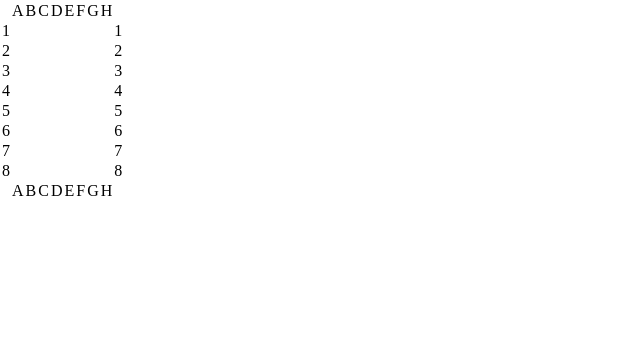
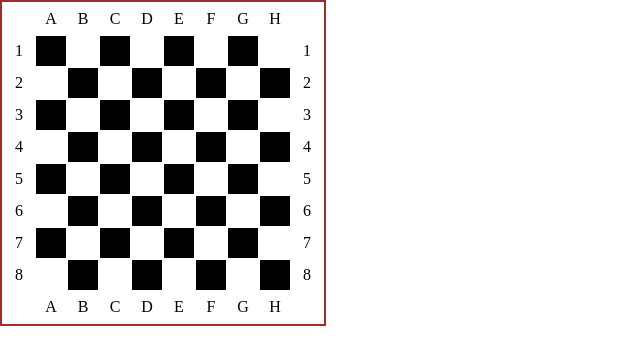
Before and after one commit to Pakistanka/Chess, a plain HTML site: page index.html in a window 1280 px wide. Shown: the whole page, without its empty margins (0-640 px from the left). Drawn offline with Linux system fonts and the light colour scheme.

Commit message:
Стили

```diff
--- a/main.css
+++ b/main.css
@@ -3,8 +3,20 @@
 	padding: 0;
 }
 
-.field,
-.tabrow,
-.tabh {
-	border: 1px brown solid;
+
+table {
+	border: 2px brown solid;
+
 }
+
+tr,
+td {
+	border-collapse: collapse;
+	width: 30px;
+	height: 30px;
+	text-align: center;
+}
+
+.black {
+	background: black;
+}
```
